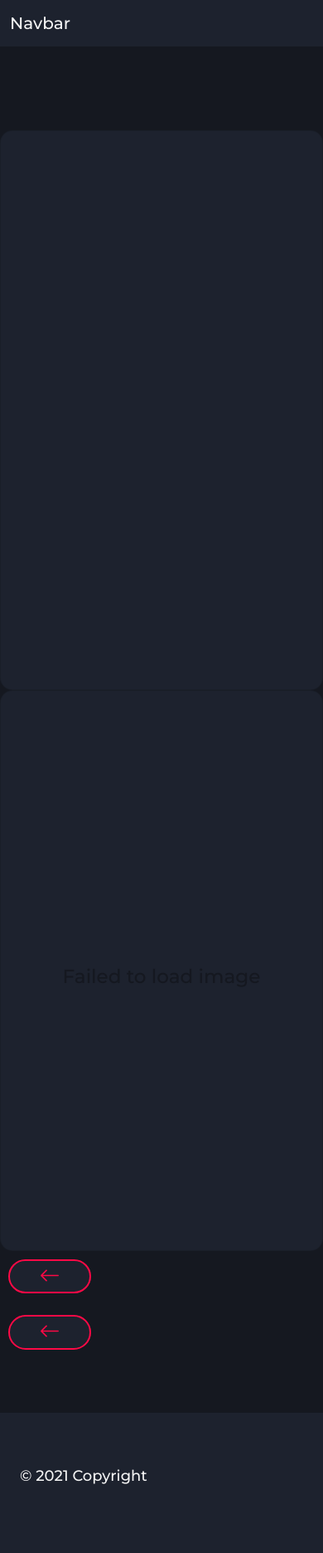
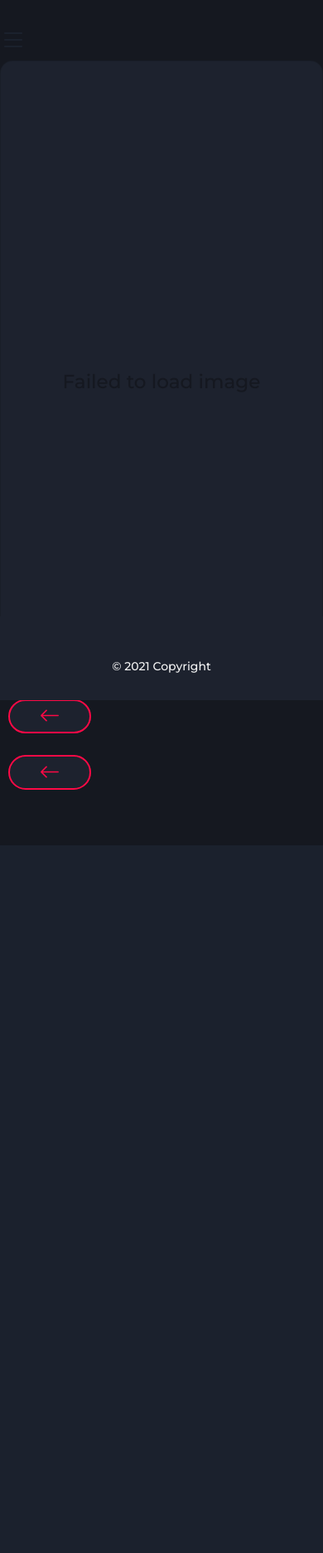
Before and after one commit to aaronmills0/image-editor, a Django app: page /canvas/ in a window 390 px wide. Shown: the whole page at 83% size. After the commit the page ends 1019 px from the top, so only its background shows below. Run offline with Django 3.2, Linux system fonts and the light colour scheme.

Commit message:
sidebar foundation and footer

```diff
--- /dev/null
+++ b/image_editor/static/js/sidebar.js
@@ -0,0 +1,7 @@
+function openNav() {
+    document.getElementById("sidebar").style.left = "0px";
+}
+
+function closeNav() {
+    document.getElementById("sidebar").style.left = "-250px";
+}
--- a/image_editor/static/styles/style.css
+++ b/image_editor/static/styles/style.css
@@ -25,7 +25,7 @@
 }
 
 .top-padding-small {
-    padding: 1vh;
+    padding: 1.5vh;
 }
 
 .btn-custom {
@@ -125,6 +125,7 @@
     border-radius: 15px;
     height: 80vh;
     width: 80%;
+    margin-top: 10px;
 }
 
 input[type="file"] {
@@ -152,20 +153,115 @@
     color: var(--dark-color);
     background-color: var(--secondary-color);
     border-radius: 15px;
-    height: 80vh;
+    height: 90vh;
 }
 
 .list-group-item {
     width: 100%;
-    background-color: #2b3344;
+    background-color: var(--tertiary-color);
     border-radius: 15px;
 }
 
 .navbar-footer {
     background-color: var(--secondary-color);
     color: var(--light-color);
-    margin-bottom: -20px;
-    margin-top: 10px;
+    margin-top: 5vh;
     text-align: center;
-    height: 20vh;
+    height: 12vh;
+    position: fixed;
+    left: 0;
+    bottom: 0;
+    width: 100%;
 }
+
+.copyright-text {
+    font-size: 14px;
+    margin-top: 6vh;
+}
+
+.sidenav a:hover {
+    color: var(--primary-color);
+    transition: 0.3s;
+}
+
+.sidebar-close-icon {
+    position: relative;
+    font-size: 22px;
+    color: var(--primary-color);
+    transition: 0.3s;
+    margin-left: 12px;
+}
+
+.sidebar-close-icon:hover {
+    color: var(--light-color);
+    transition: 0.3s;
+}
+
+@media screen and (max-height: 450px) {
+    .sidenav {padding-top: 15px;}
+    .sidenav a {font-size: 18px;}
+    .navbar {height: 50px;}
+}
+
+.sidebar-icon:hover {
+    color: var(--primary-color);
+    transition: 0.3s;
+}
+
+.sidebar-icon {
+    font-size: 32px;
+    color: var(--secondary-color);
+    margin-right: 15px;
+    transition: 0.3s;
+}
+
+.sidenav {
+    height: 100%;
+    left: -250px;
+    width: 250px;
+    position: fixed;
+    z-index: 100;
+    top: 0;
+    left: 0;
+    background-color: var(--secondary-color);
+    overflow-x: hidden;
+    padding-top: 70px;
+    transition: 0.5s;
+}
+
+.sidenav a {
+    font-family: var(--title-font);
+    padding: 8px, 8px, 8px, 32px;
+    text-decoration: none;
+    font-size: 20px;
+    color: var(--light-color);
+    display: block;
+    transition: 0.3s;
+    position: relative;
+}
+
+.sidebar-option {
+    color: var(--light-color);
+    padding-left: 30px;
+    transition: 0.3s;
+}
+
+.sidebar-option:hover {
+    color: var(--primary-color);
+    transition: 0.3s;
+}
+
+.button-transparent,  .button-transparent:focus, .button-transparent:active, .button-transparent.active, .open>.dropdown-toggle.button-transparent {
+    background-color: Transparent;
+    background-repeat:no-repeat;
+    border: none !important;
+    cursor:pointer;
+    overflow: hidden;
+    outline:none !important;
+    box-shadow: none;
+    padding: 0;
+}
+
+.selected-image {
+    width: 75%;
+}
--- a/image_editor/templates/base.html
+++ b/image_editor/templates/base.html
@@ -12,21 +12,17 @@
         <link rel="stylesheet" href="https://cdn.jsdelivr.net/npm/bootstrap-icons@1.5.0/font/bootstrap-icons.css">
     </head>
     <body>
-        <nav class="navbar navbar-custom">
-            <div class="container-fluid">
-              <a class="navbar-brand" href="{% url 'upload' %}">Navbar</a>
-            </div>
-          </nav>
-          <div class="top-padding"></div>
+        <div class="top-padding-small"></div>
         {% block content %}
         {% endblock content %}
+        <div class="top-padding-small"></div>
+        <div class="top-padding-small"></div>
         <footer>
-          <div class="top-padding"></div>
-          <nav class="navbar navbar-footer">
+          <nav class="navbar-footer">
             <div class="row d-flex justify-content-center">
-              <div class="col-md-12 text-center">
+              <div class="col-lg-12 text-center my-auto">
                 <div class="container align-items-center justify-content-center">
-                    <p>© 2021 Copyright</p>
+                    <p class="copyright-text">© 2021 Copyright</p>
                 </div>
               </div>
             </div>
@@ -35,4 +31,5 @@
     </body>
     <script src="{% static 'js/get_filename.js' %}"></script>
     <script src="{% static 'js/auto_submit.js' %}"></script>
+    <script src="{% static 'js/sidebar.js' %}"></script>
 </html>
--- a/image_editor/templates/canvas.html
+++ b/image_editor/templates/canvas.html
@@ -1,24 +1,31 @@
 {% extends "base.html" %}
 {% block content %}
 <body>
-    <div class="top-padding"></div>
-        <div class="row d-flex justify-content-center">
-            <div class="col-md-3 text-center my-auto">
-                <div class="card op-card">
-                    <ul>
+    <button class="button-transparent ml-3" type="button" onclick="openNav()"><i class="sidebar-icon bi-list"></i></button>
+    <div id="sidebar" class="sidenav" style="left: -250px;">
+        <a class="sidebar-option">
+            <div class="row ml-0">
+                <div class="col-md-7 mb-3 mt-3">
+                    <div class="row">
 
-                    </ul>
-                    <div class="top-padding"></div>
+                    </div>
+                </div>
+                <div class="col mt-3 mb-3">
+                    <button class="button-transparent" type="button" id="sidebarClose" onclick="closeNav()"><i class="sidebar-close-icon bi-x-lg"></i></button>
                 </div>
             </div>
-            <div class="col-md-7 text-center my-auto">
-                <div class="container card img-card align-items-center justify-content-center">
-                    {% if name != None %}
+        </a>
+    </div>
+    <div class="row d-flex justify-content-center">
+        <div class="col-lg-10 text-center my-auto">
+            <div class="card img-card align-items-center justify-content-center">
+                {% if name != None %}
+                <div class="selected-image">
                     <img class ="d-block w-100" src="../media/tmp/{{ name }}" alt="image">
-                    {% else %}
-                    <h3 class="dark-title mt-4" id="upload-text">Failed to load image</h3>
-                    {% endif %}
                 </div>
+                {% else %}
+                <h3 class="dark-title mt-4" id="upload-text">Failed to load image</h3>
+                {% endif %}
             </div>
         </div>
     </div>
```
Also changed, not shown: image_editor/db.sqlite3.
